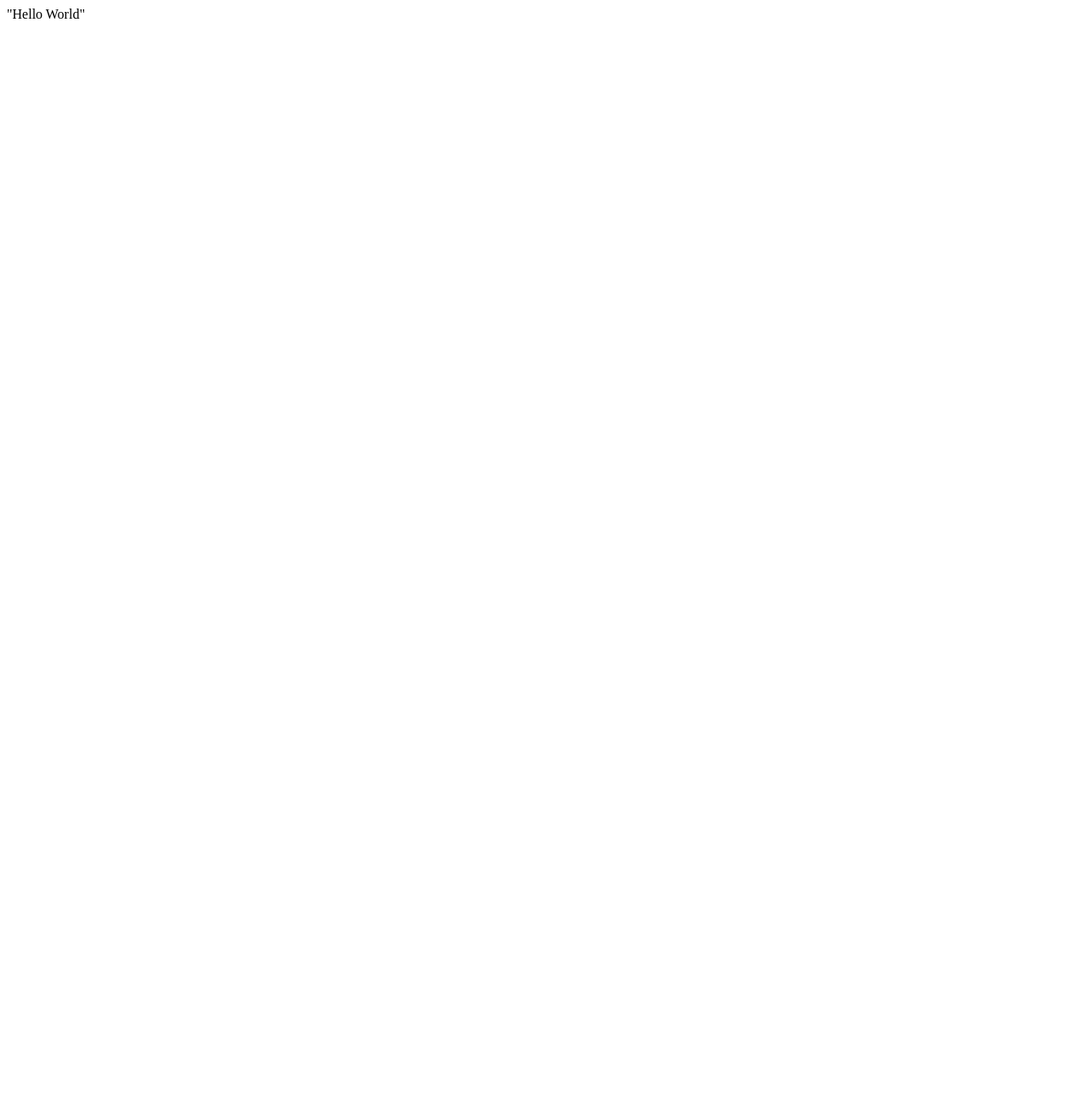
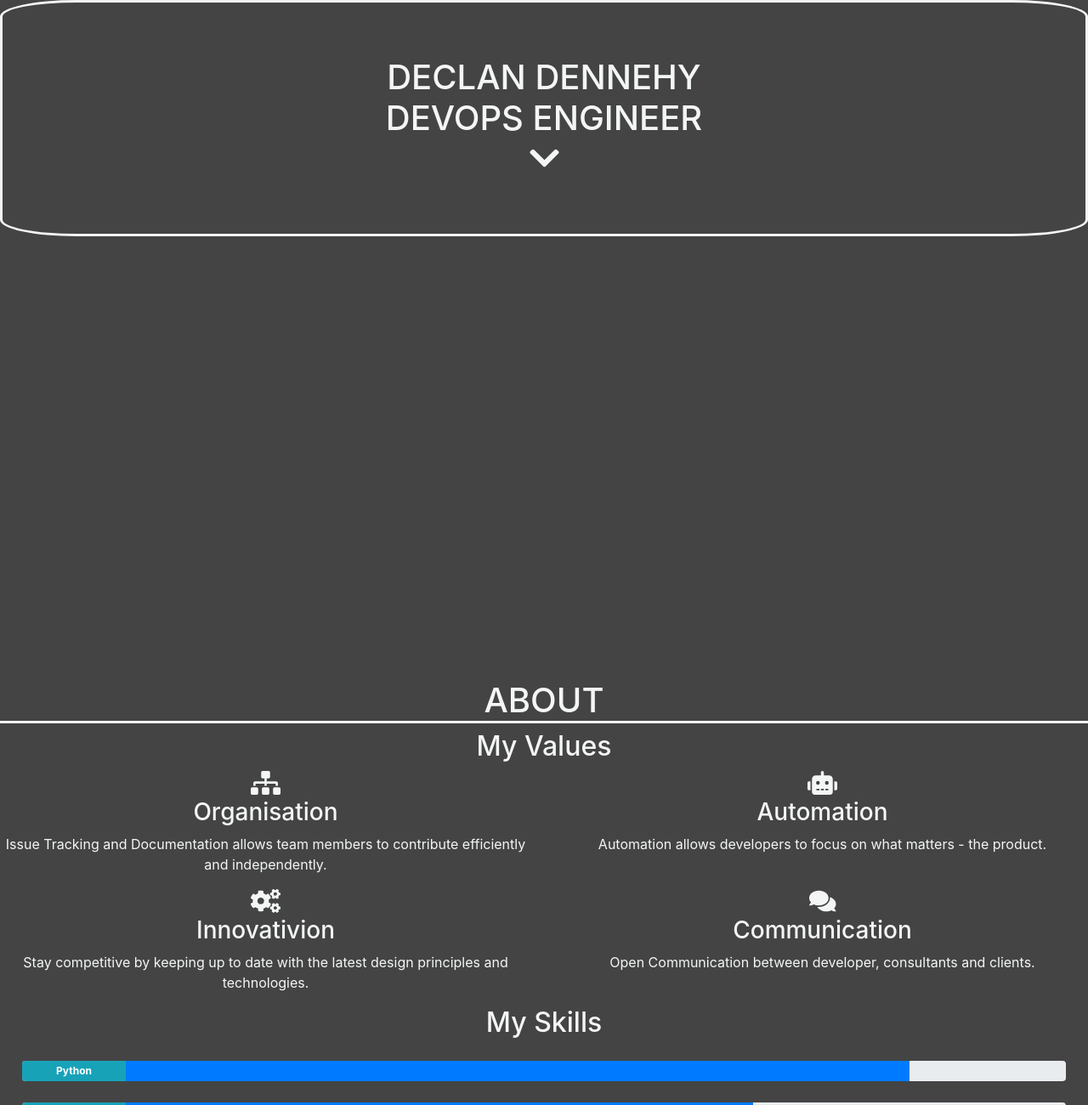
Before and after one commit to DeclanDennehy/DeclanDennehy.github.io, a plain HTML site: page index.html in a window 1280 px wide. Shown: the top 1300 px of the page at 85% size. Before the commit the page ends 800 px from the top, so only its background shows below. Drawn offline with nearby package versions, Linux system fonts and the light colour scheme.

Commit message:
template

```diff
--- a/index.html
+++ b/index.html
@@ -1 +1,113 @@
-"Hello World"
+<!DOCTYPE html>
+<html>
+    <head>
+        <link rel="stylesheet" href="https://maxcdn.bootstrapcdn.com/bootstrap/4.3.1/css/bootstrap.min.css">
+        <script src="https://ajax.googleapis.com/ajax/libs/jquery/3.3.1/jquery.min.js"></script>
+        <script src="https://cdnjs.cloudflare.com/ajax/libs/popper.js/1.14.7/umd/popper.min.js"></script>
+        <script src="https://maxcdn.bootstrapcdn.com/bootstrap/4.3.1/js/bootstrap.min.js"></script>
+        <script defer src="https://use.fontawesome.com/releases/v5.8.1/js/all.js" integrity="sha384-g5uSoOSBd7KkhAMlnQILrecXvzst9TdC09/VM+pjDTCM+1il8RHz5fKANTFFb+gQ" crossorigin="anonymous"></script>
+        <style>
+            body{
+                background-color: #444444;
+                color: #F4F6F6;
+                text-align: center;
+            }
+            .tile{
+                height: 100vh;
+                width: 100vw;
+                overflow: hidden;
+            }
+            .header{
+                text-align: center;
+            }
+            .header>h1{
+                border: 3px solid #F4F6F6;
+                border-radius: 7%;
+                padding: 5vw;
+            }
+            .about>h1{
+                border-bottom: 3px solid #F4F6F6;
+            }
+            .skills>.progress{
+                margin: 2%;
+            }
+        </style>
+    </head>
+    <body>
+        <div class="tile header">
+            <h1>DECLAN DENNEHY<br>DEVOPS ENGINEER<br><i class="fas fa-chevron-down"></i></h1>
+        </div>
+        <div class="tile about">
+            <h1>ABOUT</h1>
+
+            <h2>My Values</h2>
+            <div class="row">
+                <div class="col">
+                    <h3>
+                        <i class="fas fa-sitemap"></i><br>
+                        Organisation
+                    </h3>
+                    <p>
+                        Issue Tracking and Documentation allows team members to contribute efficiently and independently.
+                    </p>
+                </div>
+                <div class="col">
+                    <h3>
+                        <i class="fas fa-robot"></i><br>
+                        Automation
+                    </h3>
+                    <p>
+                        Automation allows developers to focus on what matters - the product.
+                    </p>
+                </div>
+                <div class="w-100"></div>
+                <div class="col">
+                    <h3>
+                        <i class="fas fa-cogs"></i><br>
+                        Innovativion
+                    </h3>
+                    <p>
+                        Stay competitive by keeping up to date with the latest design principles and technologies.
+                    </p>
+                </div>
+                <div class="col">
+                    <h3>
+                        <i class="fas fa-comments"></i><br>
+                        Communication
+                    </h3>
+                    <p>Open Communication between developer, consultants and clients.</p>
+                </div>
+            </div>
+
+            <h2>My Skills</h2>
+            <div class="skills">
+                <div class="progress" style="height: 3vh;">
+                    <div class="progress-bar bg-info" role="progressbar" aria-valuenow="75" aria-valuemin="0" aria-valuemax="100" style="width: 10%; text-align:center; font-weight: bolder;">Python</div>
+                    <div class="progress-bar bg-primary" role="progressbar" aria-valuenow="75" aria-valuemin="0" aria-valuemax="100" style="width: 75%;"></div>
+                </div>
+                <div class="progress" style="height: 3vh;">
+                    <div class="progress-bar bg-info" role="progressbar" aria-valuenow="75" aria-valuemin="0" aria-valuemax="100" style="width: 10%; text-align:center; font-weight: bolder;">JavaScript</div>
+                    <div class="progress-bar bg-primary" role="progressbar" aria-valuenow="75" aria-valuemin="0" aria-valuemax="100" style="width: 60%;"></div>
+                </div>
+                <div class="progress" style="height: 3vh;">
+                    <div class="progress-bar bg-info" role="progressbar" aria-valuenow="75" aria-valuemin="0" aria-valuemax="100" style="width: 10%; text-align:center; font-weight: bolder;">PHP</div>
+                    <div class="progress-bar bg-primary" role="progressbar" aria-valuenow="75" aria-valuemin="0" aria-valuemax="100" style="width: 65%;"></div>
+                </div>
+                <div class="progress" style="height: 3vh;">
+                    <div class="progress-bar bg-info" role="progressbar" aria-valuenow="75" aria-valuemin="0" aria-valuemax="100" style="width: 10%; text-align:center; font-weight: bolder;">Docker</div>
+                    <div class="progress-bar bg-primary" role="progressbar" aria-valuenow="75" aria-valuemin="0" aria-valuemax="100" style="width: 45%;"></div>
+                </div>
+                <div class="progress" style="height: 3vh;">
+                    <div class="progress-bar bg-info" role="progressbar" aria-valuenow="75" aria-valuemin="0" aria-valuemax="100" style="width: 10%; text-align:center; font-weight: bolder;">Bash</div>
+                    <div class="progress-bar bg-primary" role="progressbar" aria-valuenow="75" aria-valuemin="0" aria-valuemax="100" style="width: 40%;"></div>
+                </div>
+            </div>
+        </div>
+        <div class="tile portfolio">
+            portfolio
+        </div>
+        <div class="tile contact">
+            contact
+        </div>
+    </body>
+</html>
```
